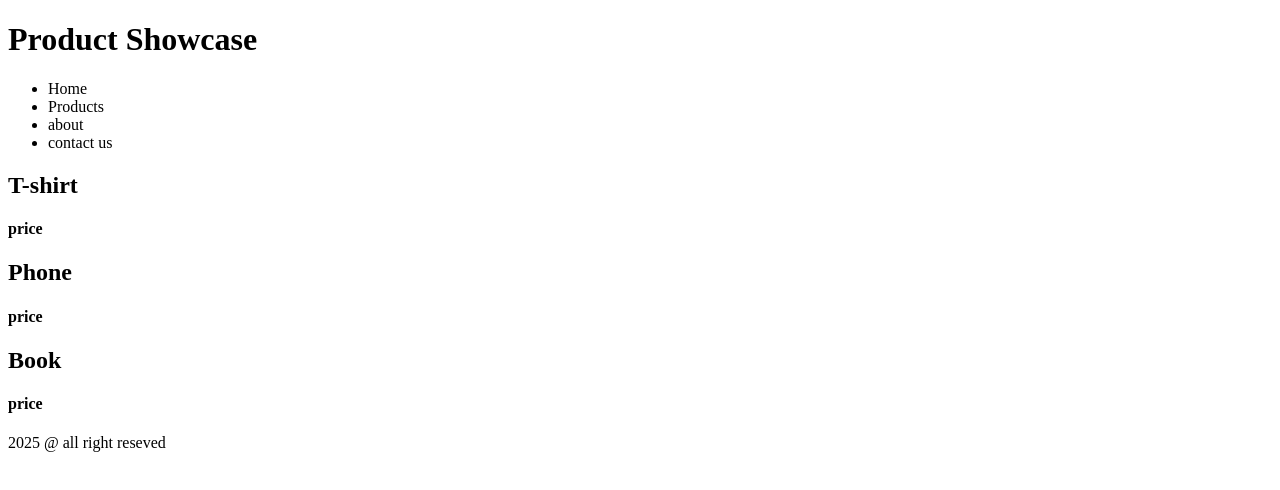
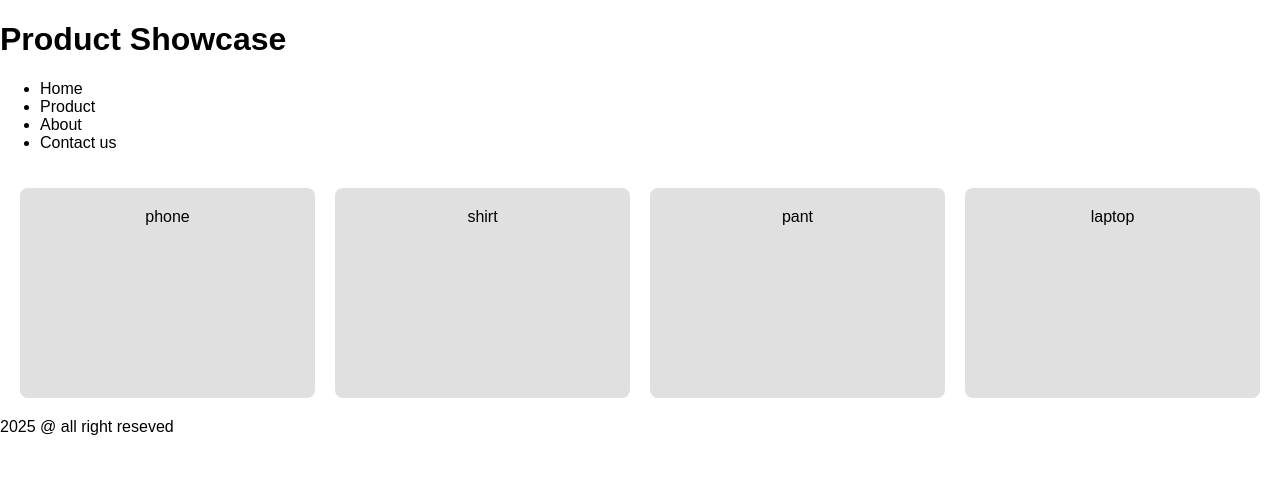
Before and after one commit to YuvrajS99/e_commerce_website, a plain HTML site: page index.html in a window 1280 px wide. Drawn offline with Linux system fonts and the light colour scheme.

Commit message:
updated style

```diff
--- a/index.html
+++ b/index.html
@@ -5,36 +5,32 @@
     <meta charset="UTF-8">
     <meta name="viewport" content="width=device-width, initial-scale=1.0">
     <title>YuViKart</title>
+    <link rel="stylesheet" href="style.css">
 </head>
 
 <body>
 
-    <h1>Product Showcase</h1>
+    <header>
+        <h1 id="product_showcase">Product Showcase</h1>
+    </header>
     <ul id="navbar" class="navbar">
-        <li>Home</li>
-        <li>Products</li>
-        <li>about</li>
-        <li>contact us</li>
+        <li><a href="#">Home</a></li>
+        <li><a href="#">Product</a></li>
+        <li><a href="#">About</a></li>
+        <li><a href="#">Contact us</a></li>
 
     </ul>
 
+
     <div class="catalog">
-        <div id="shirt">
-            <h2>T-shirt</h2>
-            <h4>price</h4>
-        </div>
-
-        <div id="Phone">
-            <h2>Phone</h2>
-            <h4>price</h4>
-        </div>
-
-        <div id="Book">
-            <h2>Book</h2>
-            <h4>price</h4>
-        </div>
+        <div class="product"> phone</div>
+        <div class="product">shirt</div>
+        <div class="product">pant</div>
+        <div class="product">laptop</div>
     </div>
     <footer id="footer"> 2025 @ all right reseved</footer>
+
+    <script src="script.js"></script>
 </body>
 
 </html>
--- /dev/null
+++ b/style.css
@@ -0,0 +1,26 @@
+.navbar a {
+    text-decoration: none;
+    color: black;
+}
+
+body {
+    font-family: Arial, sans-serif;
+    margin: 0;
+    padding: 0;
+}
+
+
+.catalog {
+    display: grid;
+    grid-template-columns: repeat(auto-fit, minmax(120px, 1fr));
+    gap: 20px;
+    padding: 20px;
+    text-align: center;
+}
+
+.product {
+    padding: 20px;
+    background-color: #e0e0e0;
+    border-radius: 8px;
+    height: 170px;
+}
```
Also changed, not shown: script.js (added).
